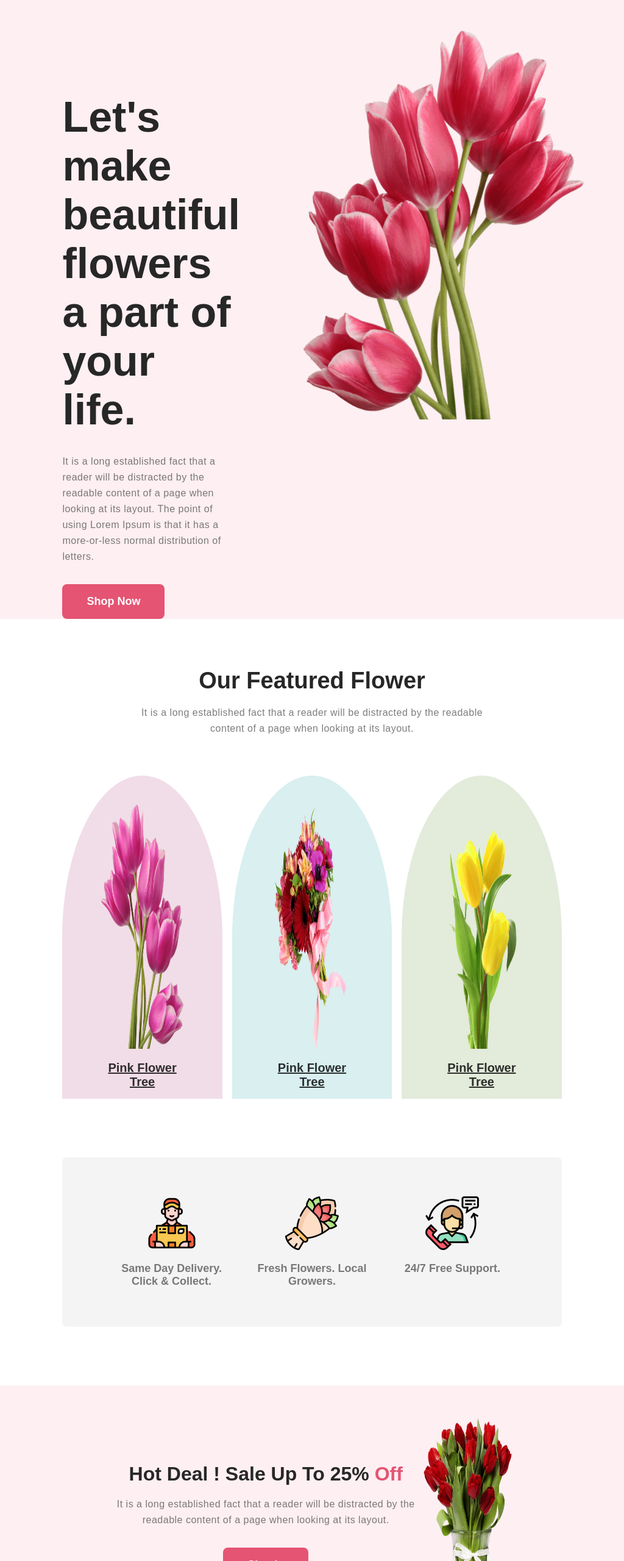
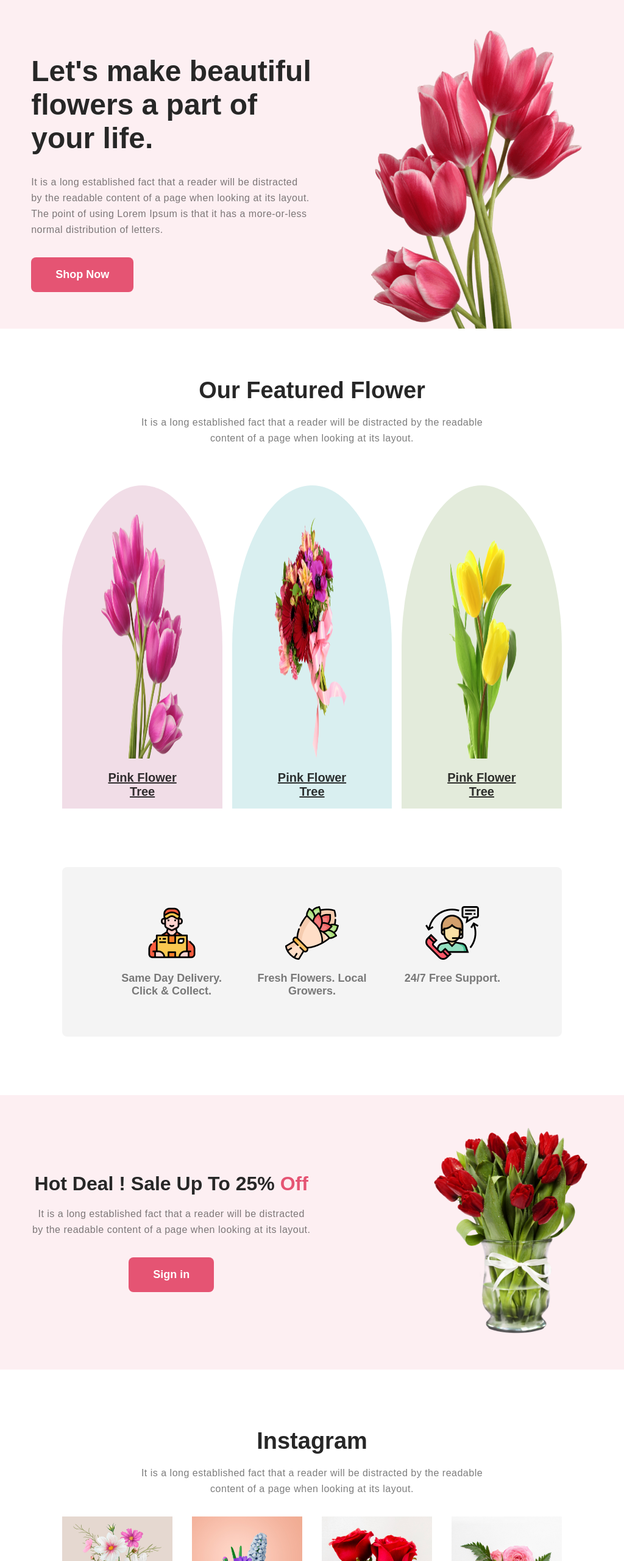
Before and after one commit to sheikh-saiyam/Flower-Shop-project, a plain HTML site: page index.html in a window 1024 px wide. Shown: the top 2560 px of the page at 61% size. Drawn offline with Linux system fonts and the light colour scheme.

Commit message:
full responsive complete

```diff
--- a/styles/media.css
+++ b/styles/media.css
@@ -1,3 +1,48 @@
+/* tablet to desktop  */
+@media screen and (min-width: 769px) and (max-width: 1100px) {
+  /* banner start */
+  .banner .banner-main-box {
+    width: 90%;
+  }
+  .banner-txt-box {
+    max-width: 460px;
+    margin-top: 4vw;
+    padding-bottom: 2.5rem;
+  }
+  .banner-txt-box h1 {
+    font-size: 48px;
+  }
+  .banner-img-box img {
+    width: 100%;
+    height: 100%;
+  }
+  /* banner end */
+  /* hot deal start */
+  .deal {
+    width: 90%;
+    gap: 3rem;
+  }
+  .deal-txt-box {
+    max-width: 460px;
+  }
+  /* subscribe start */
+  .subscribe {
+    padding: 4rem;
+  }
+  .subscribe .submit {
+    width: 100%;
+  }
+  .subscribe .submit input {
+    margin-top: 2rem;
+  }
+  /* .subscribe .submit button {
+    width: 80%;
+    text-align: center;
+    margin-left: 0;
+  } */
+}
+
+/* mobile - tablet */
 @media screen and (max-width: 768px) {
   .section-description > br {
     display: none;
@@ -76,7 +121,7 @@
     margin-left: 0;
   }
 }
-
+/* extra  */
 @media screen and (min-width: 577px) and (max-width: 768px) {
   .parent-box {
     grid-template-columns: repeat(2, 1fr);
--- a/styles/style.css
+++ b/styles/style.css
@@ -34,12 +34,13 @@
   margin-top: 6.5rem;
 }
 .banner-txt-box h1 {
-  font-size: 70px;
+  font-size: 4.5vw;
   color: #272727;
   margin-bottom: 32px;
 }
 .banner-txt-box > button {
   margin-top: 32px;
+  margin-bottom: 2vw;
   background-color: #e55473;
   color: #fff;
   border: none;
```
